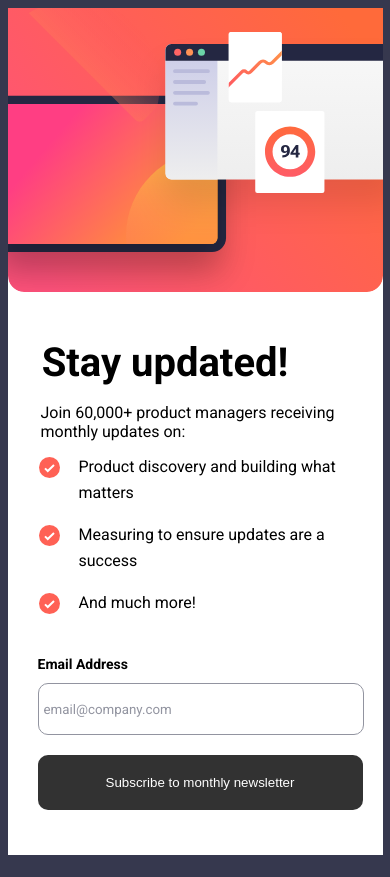
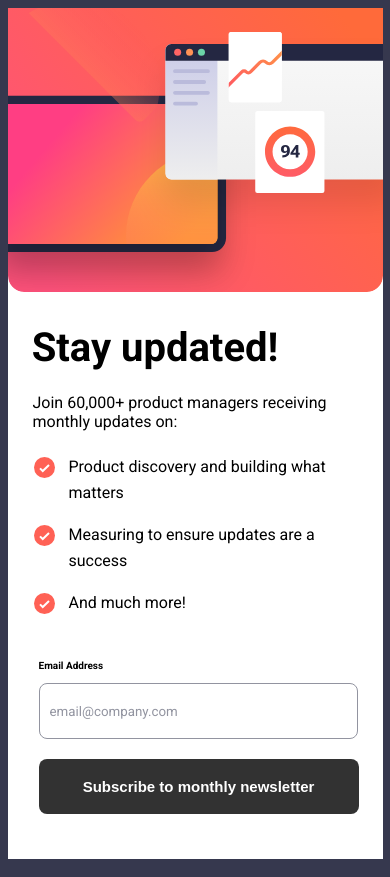
Before and after one commit to mehedihasanmamun/news-letter, a plain HTML site: page index.html in a window 390 px wide. Drawn offline with Linux system fonts and the light colour scheme.

Commit message:
4th-change

```diff
--- a/style.css
+++ b/style.css
@@ -42,14 +42,17 @@ body {
     text-align: center;
     font-weight: 700;
     margin-bottom: 5px;
+    position: relative;
+    right: 14px;
+    bottom: 15px;
 }
 
 .text-p {
    text-align: left;
    position: relative;
-   left: 15px;
+   left: 5px;
    width: 380px;
-
+   bottom: 10px;
 
 }
 
@@ -64,11 +67,11 @@ ul {
     margin-right: 10px;
     vertical-align: middle;
     position: absolute;
-    left: 40px;
+    left: 28px;
 }
 
 .para{
-    margin-left: 35px;
+    margin-left: 25px;
 
 }
 
@@ -87,14 +90,15 @@ ul {
 }
 
 label {
-    font-size: 14px;
-    font-weight: 700;
-
+    font-size: 12px;
+    font-weight: 550;
+    position: relative;
+    right: 13px;
 }
 
 
 #email, .sub-btn {
-    border-radius: 10px;
+    border-radius: 8px;
     outline: none;
 
 
@@ -105,10 +109,10 @@ label {
     margin-bottom: 20px;
     margin-top: 10px;
     padding-left: 20px;
-    height: 40px;
+    height: 50px;
     width: 330px;
-    border: 1px solid;
-    border: 1px solid;
+    position: relative;
+    right: 14px;
     border: none;
     border: 1px solid hsl(231, 7%, 60%);
     color:hsl(231, 7%, 60%) ;
@@ -124,13 +128,18 @@ span {
 }
 
 .sub-btn {
-    height: 45px;
+    height: 55px;
     width: 355px;
     color: var(--Neutral-clr-White);
     background-color: var(--Neutral-clr-Charcoal-Grey);
     cursor: pointer;
     border: none;
     transition: all 0.3s ease-in-out;
+    position: relative;
+    right: 14px;
+    font-weight: bold;
+    font-size: 15px;
+}
 }
 
 .subscribe-input-div {
@@ -187,8 +196,8 @@ em {
 
     .header {
         font-size: 40px;
-        margin: -2px;
-
+        position: relative;
+        left: -25px;
     }
 
     .text-p {
@@ -206,16 +215,22 @@ em {
     }
 
     #email {
-        width: 314px;
+        width: 305px;
         border: none;
         border: 1px solid hsl(231, 7%, 60%);
-        padding: 5px;
+        padding: 2px;
+        padding-left: 10px;
+         position: relative;
+         left: 1px;
     }
 
     .sub-btn {
-        width: 325px;
+        width: 320px;
         height: 55px;
         background-color: rgba(0, 0, 0, 0.805);
+        position: relative;
+        left: 1px;
+        font-size: 15px;
     }
 
     em {
@@ -242,13 +257,11 @@ em {
     }
 
      .text-p{
-         margin-left:-12px;
+         margin-left:-10px;
      }
      .list-icon{
          position: absolute;
-        text-align: justify;
-
-         left: 25px;
+         left: 20px;
      }
 .para{
         position: relative;
@@ -267,7 +280,11 @@ em {
 ::placeholder{
         color: hsl(231, 7%, 60%);
     }
-
+    label{
+        position: relative;
+        left: 1px;
+        font-size: 10px;
+    }
 
 
 }
```
